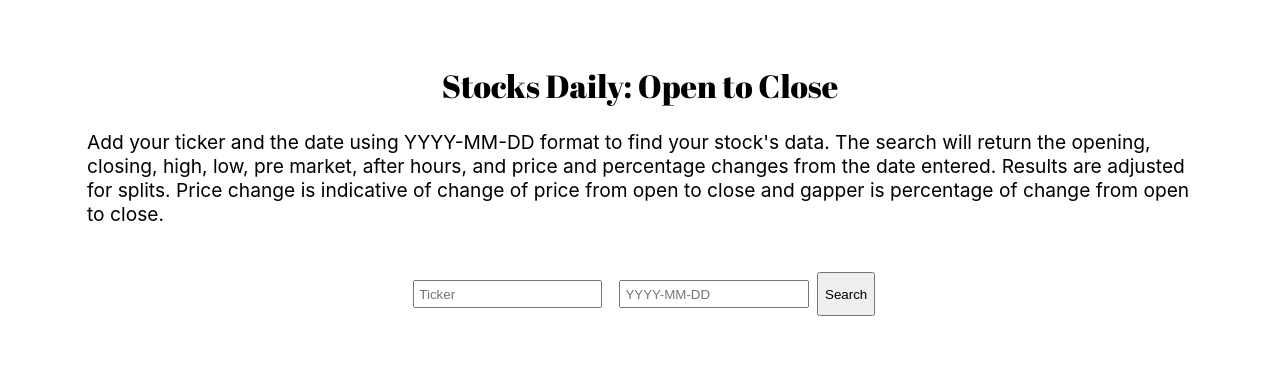
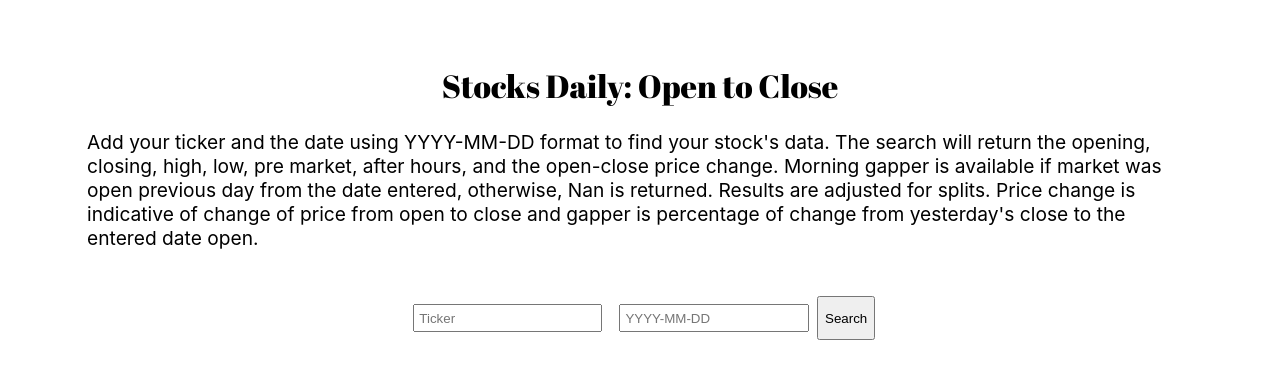
Before and after one commit to AHangstefer/polygon, a React (Create React App) app: page / in a window 1280 px wide. Shown: the top 378 px of the page. Built offline with nearby package versions, Linux system fonts and the light colour scheme; no server answers.

Commit message:
description updated

```diff
--- a/src/App.js
+++ b/src/App.js
@@ -17,7 +17,6 @@ function App() {
   let dayDifference = (stock.close - open).toFixed(2);
   let difference = (open-yesterdayClose).toFixed(2)
   let percentChange = ((difference/yesterdayClose) *100).toFixed(2)
-
 
 
   let mydate = new Date(date);
@@ -60,9 +59,10 @@ function App() {
     <div className="App">
         <div className = "title">Stocks Daily: Open to Close</div>
         <div className = "intro">Add your ticker and the date using YYYY-MM-DD format to find your stock's data. The
-          search will return the opening, closing, high, low, pre market, after hours, and price and percentage changes from the date
-          entered. Results are adjusted for splits. Price change is indicative of change of price from open to close and gapper
-          is percentage of change from open to close. </div>
+          search will return the opening, closing, high, low, pre market, after hours, and the open-close price change.
+          Morning gapper is available if market was open previous day from the date entered, otherwise, Nan is returned.
+          Results are adjusted for splits. Price change is indicative of change of price from open to close and gapper is
+          percentage of change from yesterday's close to the entered date open. </div>
         <div className = "inputsButton">
             <input
               type = "text"
```
